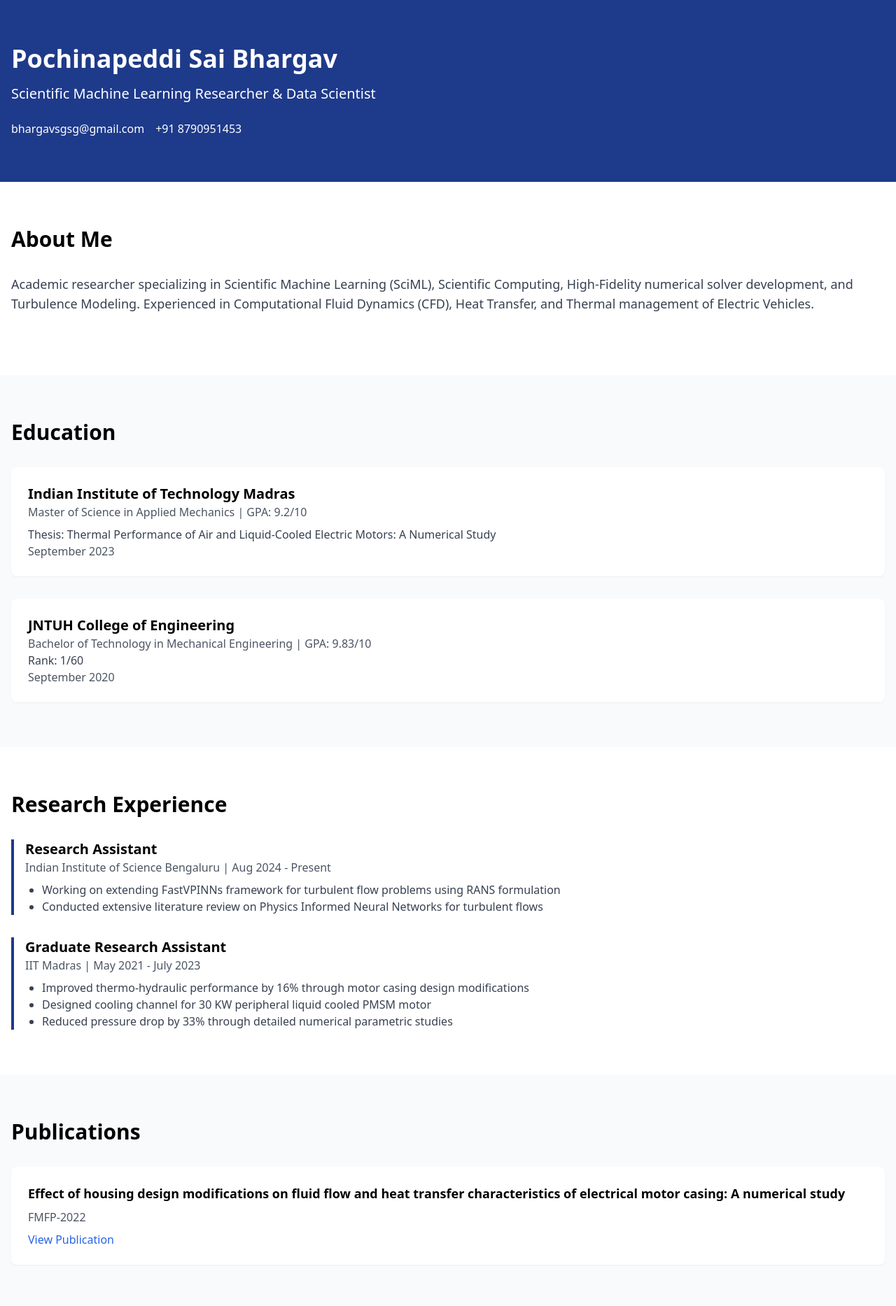
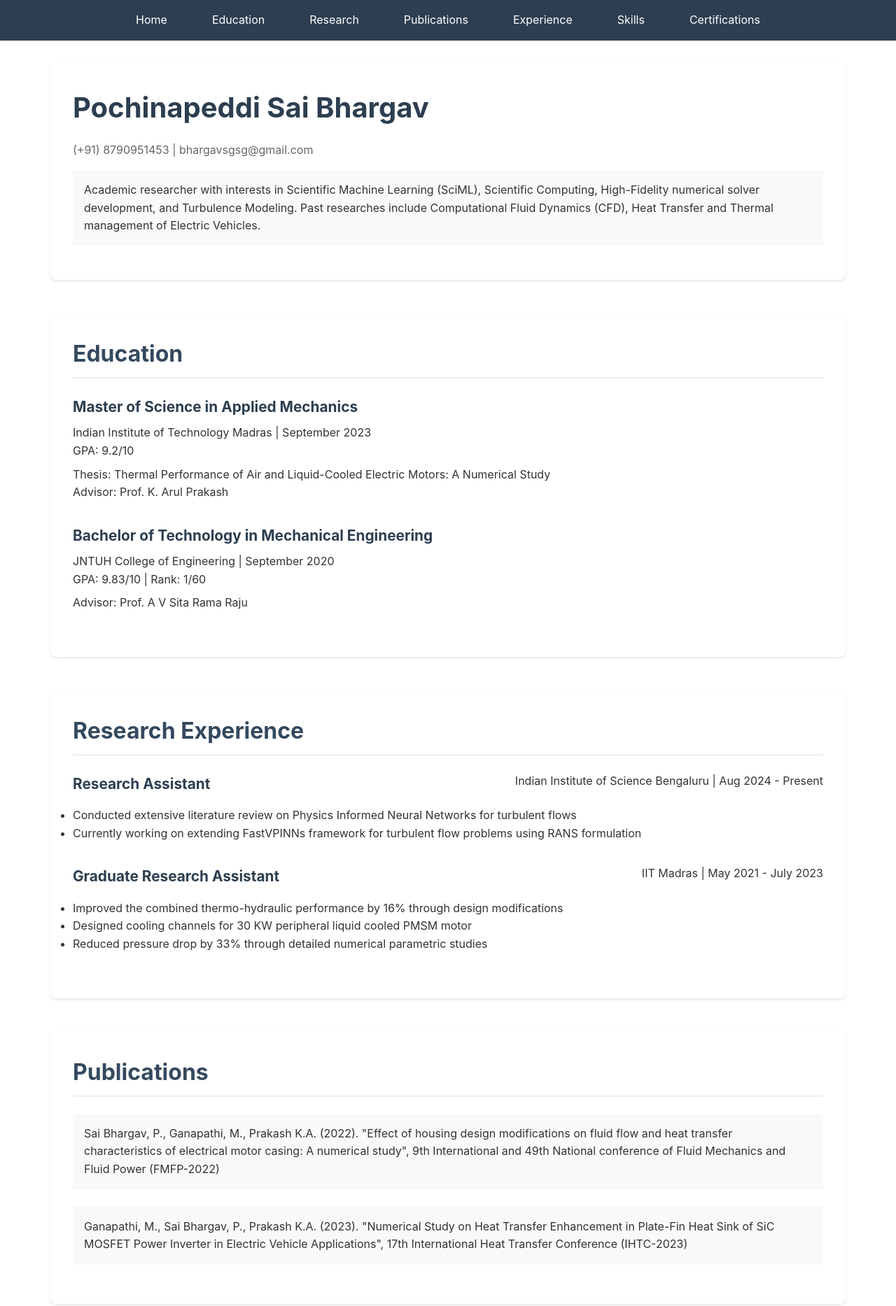
Before and after one commit to Bhargavsgsg/Bhargavsgsg.github.io, a plain HTML site: page index.html in a window 1280 px wide. Shown: the top 1867 px of the page at 70% size. Drawn offline with nearby package versions, Linux system fonts and the light colour scheme.

Commit message:
modified:   index.html

```diff
--- a/index.html
+++ b/index.html
@@ -4,142 +4,290 @@
     <meta charset="UTF-8">
     <meta name="viewport" content="width=device-width, initial-scale=1.0">
     <title>Pochinapeddi Sai Bhargav - Portfolio</title>
-    <link href="https://cdnjs.cloudflare.com/ajax/libs/tailwindcss/2.2.19/tailwind.min.css" rel="stylesheet">
+    <style>
+        * {
+            margin: 0;
+            padding: 0;
+            box-sizing: border-box;
+        }
+
+        body {
+            font-family: -apple-system, BlinkMacSystemFont, 'Segoe UI', Roboto, Oxygen, Ubuntu, Cantarell, sans-serif;
+            line-height: 1.6;
+            color: #333;
+        }
+
+        nav {
+            background: #2c3e50;
+            padding: 1rem;
+            position: sticky;
+            top: 0;
+            z-index: 1000;
+        }
+
+        nav ul {
+            list-style: none;
+            display: flex;
+            justify-content: center;
+            gap: 2rem;
+        }
+
+        nav a {
+            color: white;
+            text-decoration: none;
+            padding: 0.5rem 1rem;
+            border-radius: 4px;
+            transition: background 0.3s;
+        }
+
+        nav a:hover {
+            background: #34495e;
+        }
+
+        .container {
+            max-width: 1200px;
+            margin: 0 auto;
+            padding: 2rem;
+        }
+
+        section {
+            margin-bottom: 3rem;
+            padding: 2rem;
+            background: white;
+            border-radius: 8px;
+            box-shadow: 0 2px 4px rgba(0,0,0,0.1);
+        }
+
+        h1 {
+            font-size: 2.5rem;
+            margin-bottom: 1rem;
+            color: #2c3e50;
+        }
+
+        h2 {
+            font-size: 2rem;
+            margin-bottom: 1.5rem;
+            color: #34495e;
+            border-bottom: 2px solid #eee;
+            padding-bottom: 0.5rem;
+        }
+
+        h3 {
+            font-size: 1.3rem;
+            color: #2c3e50;
+            margin-bottom: 0.5rem;
+        }
+
+        .contact-info {
+            margin: 1rem 0;
+            color: #666;
+        }
+
+        .research-interests {
+            background: #f8f9fa;
+            padding: 1rem;
+            border-radius: 4px;
+            margin: 1rem 0;
+        }
+
+        .publication-item {
+            margin-bottom: 1.5rem;
+            padding: 1rem;
+            background: #f8f9fa;
+            border-radius: 4px;
+        }
+
+        .experience-item {
+            margin-bottom: 2rem;
+        }
+
+        .experience-header {
+            display: flex;
+            justify-content: space-between;
+            margin-bottom: 0.5rem;
+        }
+
+        .experience-title {
+            font-weight: bold;
+            color: #2c3e50;
+        }
+
+        .experience-date {
+            color: #666;
+            font-style: italic;
+        }
+
+        .skills-grid {
+            display: grid;
+            grid-template-columns: repeat(auto-fit, minmax(250px, 1fr));
+            gap: 1rem;
+            margin-top: 1rem;
+        }
+
+        .certification-item {
+            background: #f8f9fa;
+            padding: 1rem;
+            border-radius: 4px;
+            margin-bottom: 1rem;
+        }
+
+        .education-item {
+            margin-bottom: 2rem;
+        }
+
+        .education-header {
+            margin-bottom: 0.5rem;
+        }
+
+        @media (max-width: 768px) {
+            nav ul {
+                flex-direction: column;
+                align-items: center;
+                gap: 1rem;
+            }
+
+            .container {
+                padding: 1rem;
+            }
+
+            .skills-grid {
+                grid-template-columns: 1fr;
+            }
+        }
+    </style>
 </head>
-<body class="bg-gray-50">
-    <!-- Header Section -->
-    <header class="bg-blue-900 text-white py-16">
-        <div class="container mx-auto px-4">
-            <h1 class="text-4xl font-bold mb-4">Pochinapeddi Sai Bhargav</h1>
-            <p class="text-xl mb-6">Scientific Machine Learning Researcher & Data Scientist</p>
-            <div class="flex gap-4">
-                <a href="mailto:bhargavsgsg@gmail.com" class="text-white hover:text-blue-200">
-                    bhargavsgsg@gmail.com
-                </a>
-                <a href="tel:+918790951453" class="text-white hover:text-blue-200">
-                    +91 8790951453
-                </a>
+<body>
+    <nav>
+        <ul>
+            <li><a href="#home">Home</a></li>
+            <li><a href="#education">Education</a></li>
+            <li><a href="#research">Research</a></li>
+            <li><a href="#publications">Publications</a></li>
+            <li><a href="#experience">Experience</a></li>
+            <li><a href="#skills">Skills</a></li>
+            <li><a href="#certifications">Certifications</a></li>
+        </ul>
+    </nav>
+
+    <div class="container">
+        <section id="home">
+            <h1>Pochinapeddi Sai Bhargav</h1>
+            <div class="contact-info">
+                <p>(+91) 8790951453 | bhargavsgsg@gmail.com</p>
             </div>
-        </div>
-    </header>
+            <div class="research-interests">
+                <p>Academic researcher with interests in Scientific Machine Learning (SciML), Scientific Computing, High-Fidelity numerical solver development, and Turbulence Modeling. Past researches include Computational Fluid Dynamics (CFD), Heat Transfer and Thermal management of Electric Vehicles.</p>
+            </div>
+        </section>
 
-    <!-- About Section -->
-    <section class="py-16 bg-white">
-        <div class="container mx-auto px-4">
-            <h2 class="text-3xl font-bold mb-8">About Me</h2>
-            <p class="text-lg text-gray-700 mb-6">
-                Academic researcher specializing in Scientific Machine Learning (SciML), Scientific Computing,
-                High-Fidelity numerical solver development, and Turbulence Modeling. Experienced in
-                Computational Fluid Dynamics (CFD), Heat Transfer, and Thermal management of Electric Vehicles.
-            </p>
-        </div>
-    </section>
+        <section id="education">
+            <h2>Education</h2>
+            <div class="education-item">
+                <div class="education-header">
+                    <h3>Master of Science in Applied Mechanics</h3>
+                    <p>Indian Institute of Technology Madras | September 2023</p>
+                    <p>GPA: 9.2/10</p>
+                </div>
+                <p>Thesis: Thermal Performance of Air and Liquid-Cooled Electric Motors: A Numerical Study</p>
+                <p>Advisor: Prof. K. Arul Prakash</p>
+            </div>
+            <div class="education-item">
+                <div class="education-header">
+                    <h3>Bachelor of Technology in Mechanical Engineering</h3>
+                    <p>JNTUH College of Engineering | September 2020</p>
+                    <p>GPA: 9.83/10 | Rank: 1/60</p>
+                </div>
+                <p>Advisor: Prof. A V Sita Rama Raju</p>
+            </div>
+        </section>
 
-    <!-- Education Section -->
-    <section class="py-16 bg-gray-50">
-        <div class="container mx-auto px-4">
-            <h2 class="text-3xl font-bold mb-8">Education</h2>
-            <div class="space-y-8">
-                <div class="bg-white p-6 rounded-lg shadow-sm">
-                    <h3 class="text-xl font-bold">Indian Institute of Technology Madras</h3>
-                    <p class="text-gray-600">Master of Science in Applied Mechanics | GPA: 9.2/10</p>
-                    <p class="text-gray-700 mt-2">
-                        Thesis: Thermal Performance of Air and Liquid-Cooled Electric Motors: A Numerical Study
-                    </p>
-                    <p class="text-gray-600">September 2023</p>
+        <section id="research">
+            <h2>Research Experience</h2>
+            <div class="experience-item">
+                <div class="experience-header">
+                    <h3>Research Assistant</h3>
+                    <p>Indian Institute of Science Bengaluru | Aug 2024 - Present</p>
                 </div>
-                <div class="bg-white p-6 rounded-lg shadow-sm">
-                    <h3 class="text-xl font-bold">JNTUH College of Engineering</h3>
-                    <p class="text-gray-600">Bachelor of Technology in Mechanical Engineering | GPA: 9.83/10</p>
-                    <p class="text-gray-700">Rank: 1/60</p>
-                    <p class="text-gray-600">September 2020</p>
+                <ul>
+                    <li>Conducted extensive literature review on Physics Informed Neural Networks for turbulent flows</li>
+                    <li>Currently working on extending FastVPINNs framework for turbulent flow problems using RANS formulation</li>
+                </ul>
+            </div>
+            <div class="experience-item">
+                <div class="experience-header">
+                    <h3>Graduate Research Assistant</h3>
+                    <p>IIT Madras | May 2021 - July 2023</p>
+                </div>
+                <ul>
+                    <li>Improved the combined thermo-hydraulic performance by 16% through design modifications</li>
+                    <li>Designed cooling channels for 30 KW peripheral liquid cooled PMSM motor</li>
+                    <li>Reduced pressure drop by 33% through detailed numerical parametric studies</li>
+                </ul>
+            </div>
+        </section>
+
+        <section id="publications">
+            <h2>Publications</h2>
+            <div class="publication-item">
+                <p>Sai Bhargav, P., Ganapathi, M., Prakash K.A. (2022). "Effect of housing design modifications on fluid flow and heat transfer characteristics of electrical motor casing: A numerical study", 9th International and 49th National conference of Fluid Mechanics and Fluid Power (FMFP-2022)</p>
+            </div>
+            <div class="publication-item">
+                <p>Ganapathi, M., Sai Bhargav, P., Prakash K.A. (2023). "Numerical Study on Heat Transfer Enhancement in Plate-Fin Heat Sink of SiC MOSFET Power Inverter in Electric Vehicle Applications", 17th International Heat Transfer Conference (IHTC-2023)</p>
+            </div>
+        </section>
+
+        <section id="experience">
+            <h2>Industry Experience</h2>
+            <div class="experience-item">
+                <div class="experience-header">
+                    <h3>Data Scientist</h3>
+                    <p>Kotak Mahindra Bank | Jul 2023 - Aug 2024</p>
+                </div>
+                <ul>
+                    <li>Developed vintage model for loss forecasting of credit cards</li>
+                    <li>Conducted portfolio analysis and participated in budget discussions</li>
+                    <li>Performed banking stability analysis and income estimation</li>
+                </ul>
+            </div>
+        </section>
+
+        <section id="skills">
+            <h2>Skills</h2>
+            <div class="skills-grid">
+                <div>
+                    <h3>Programming</h3>
+                    <p>Python, Fortran, Matlab, SQL</p>
+                </div>
+                <div>
+                    <h3>ML Frameworks</h3>
+                    <p>TensorFlow, PyTorch, scikit-learn</p>
+                </div>
+                <div>
+                    <h3>Numerical Modeling</h3>
+                    <p>Ansys Fluent, OpenFOAM, ICEM-CFD</p>
+                </div>
+                <div>
+                    <h3>Documentation</h3>
+                    <p>LaTeX, MS Office Suite</p>
                 </div>
             </div>
-        </div>
-    </section>
+        </section>
 
-    <!-- Research Experience -->
-    <section class="py-16 bg-white">
-        <div class="container mx-auto px-4">
-            <h2 class="text-3xl font-bold mb-8">Research Experience</h2>
-            <div class="space-y-8">
-                <div class="border-l-4 border-blue-900 pl-4">
-                    <h3 class="text-xl font-bold">Research Assistant</h3>
-                    <p class="text-gray-600">Indian Institute of Science Bengaluru | Aug 2024 - Present</p>
-                    <ul class="list-disc ml-6 mt-2 text-gray-700">
-                        <li>Working on extending FastVPINNs framework for turbulent flow problems using RANS formulation</li>
-                        <li>Conducted extensive literature review on Physics Informed Neural Networks for turbulent flows</li>
-                    </ul>
-                </div>
-                <div class="border-l-4 border-blue-900 pl-4">
-                    <h3 class="text-xl font-bold">Graduate Research Assistant</h3>
-                    <p class="text-gray-600">IIT Madras | May 2021 - July 2023</p>
-                    <ul class="list-disc ml-6 mt-2 text-gray-700">
-                        <li>Improved thermo-hydraulic performance by 16% through motor casing design modifications</li>
-                        <li>Designed cooling channel for 30 KW peripheral liquid cooled PMSM motor</li>
-                        <li>Reduced pressure drop by 33% through detailed numerical parametric studies</li>
-                    </ul>
-                </div>
+        <section id="certifications">
+            <h2>Certifications</h2>
+            <div class="certification-item">
+                <h3>Oxford Machine Learning Summer School (OxML 2023)</h3>
+                <p>Comprehensive course covering ML fundamentals and advanced topics in ML theory</p>
             </div>
-        </div>
-    </section>
-
-    <!-- Publications -->
-    <section class="py-16 bg-gray-50">
-        <div class="container mx-auto px-4">
-            <h2 class="text-3xl font-bold mb-8">Publications</h2>
-            <div class="space-y-6">
-                <div class="bg-white p-6 rounded-lg shadow-sm">
-                    <h3 class="text-lg font-semibold">Effect of housing design modifications on fluid flow and heat transfer characteristics of electrical motor casing: A numerical study</h3>
-                    <p class="text-gray-600 mt-2">FMFP-2022</p>
-                    <a href="https://link.springer.com/chapter/10.1007/978-981-99-7827-4_7"
-                       class="text-blue-600 hover:text-blue-800 mt-2 inline-block">
-                        View Publication
-                    </a>
-                </div>
+            <div class="certification-item">
+                <h3>Deep Learning Specialization</h3>
+                <p>Fundamentals of Deep Learning with applications in Computer Vision and NLP</p>
             </div>
-        </div>
-    </section>
-
-    <!-- Skills -->
-    <section class="py-16 bg-white">
-        <div class="container mx-auto px-4">
-            <h2 class="text-3xl font-bold mb-8">Technical Skills</h2>
-            <div class="grid md:grid-cols-2 gap-8">
-                <div>
-                    <h3 class="text-xl font-bold mb-4">Programming Languages</h3>
-                    <div class="flex flex-wrap gap-2">
-                        <span class="bg-blue-100 text-blue-800 px-3 py-1 rounded-full">Python</span>
-                        <span class="bg-blue-100 text-blue-800 px-3 py-1 rounded-full">Fortran</span>
-                        <span class="bg-blue-100 text-blue-800 px-3 py-1 rounded-full">MATLAB</span>
-                        <span class="bg-blue-100 text-blue-800 px-3 py-1 rounded-full">SQL</span>
-                    </div>
-                </div>
-                <div>
-                    <h3 class="text-xl font-bold mb-4">Frameworks & Tools</h3>
-                    <div class="flex flex-wrap gap-2">
-                        <span class="bg-green-100 text-green-800 px-3 py-1 rounded-full">TensorFlow</span>
-                        <span class="bg-green-100 text-green-800 px-3 py-1 rounded-full">PyTorch</span>
-                        <span class="bg-green-100 text-green-800 px-3 py-1 rounded-full">scikit-learn</span>
-                        <span class="bg-green-100 text-green-800 px-3 py-1 rounded-full">NumPy</span>
-                        <span class="bg-green-100 text-green-800 px-3 py-1 rounded-full">Pandas</span>
-                        <span class="bg-green-100 text-green-800 px-3 py-1 rounded-full">OpenFOAM</span>
-                        <span class="bg-green-100 text-green-800 px-3 py-1 rounded-full">Ansys</span>
-                    </div>
-                </div>
+            <div class="certification-item">
+                <h3>TensorFlow Developer Specialization</h3>
+                <p>TensorFlow for Image classification, Natural Language Processing and Time Series</p>
             </div>
-        </div>
-    </section>
-
-    <!-- Footer -->
-    <footer class="bg-blue-900 text-white py-8">
-        <div class="container mx-auto px-4">
-            <div class="flex justify-center gap-6">
-                <a href="#" class="hover:text-blue-200">GitHub</a>
-                <a href="#" class="hover:text-blue-200">LinkedIn</a>
-                <a href="#" class="hover:text-blue-200">CV</a>
-            </div>
-        </div>
-    </footer>
+        </section>
+    </div>
 </body>
 </html>
```
